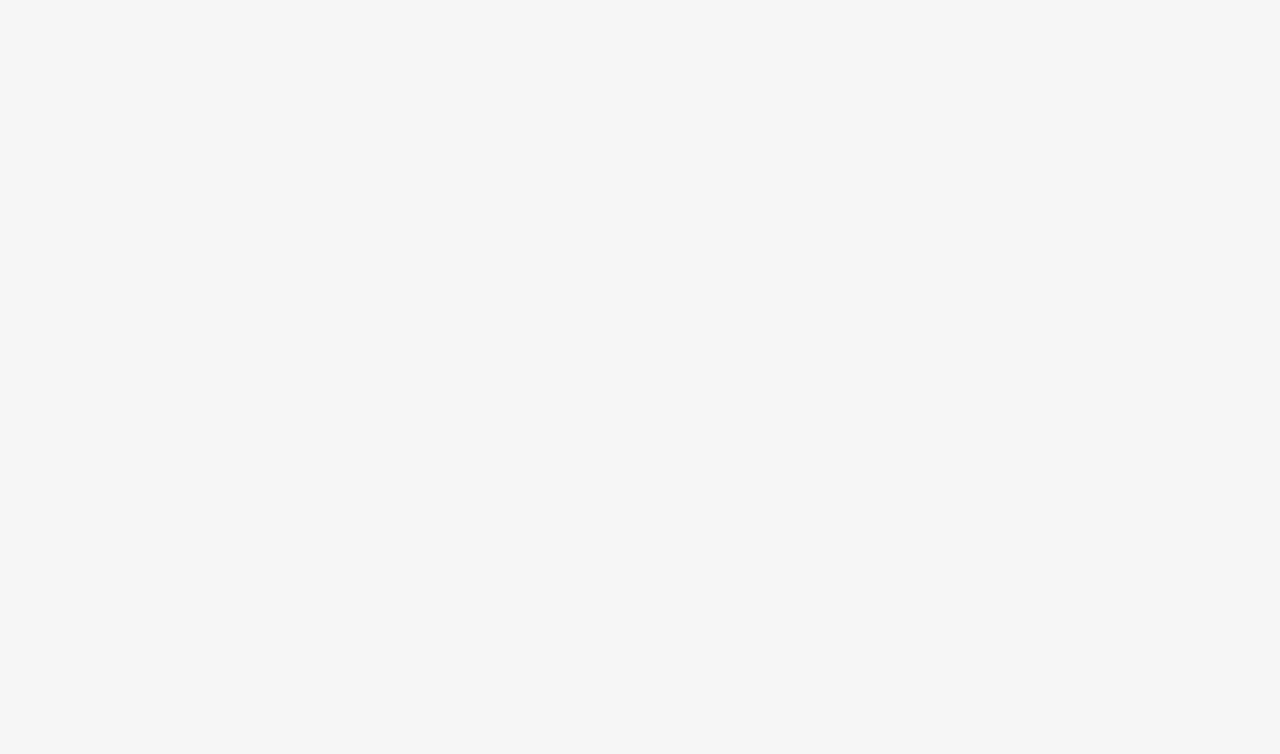
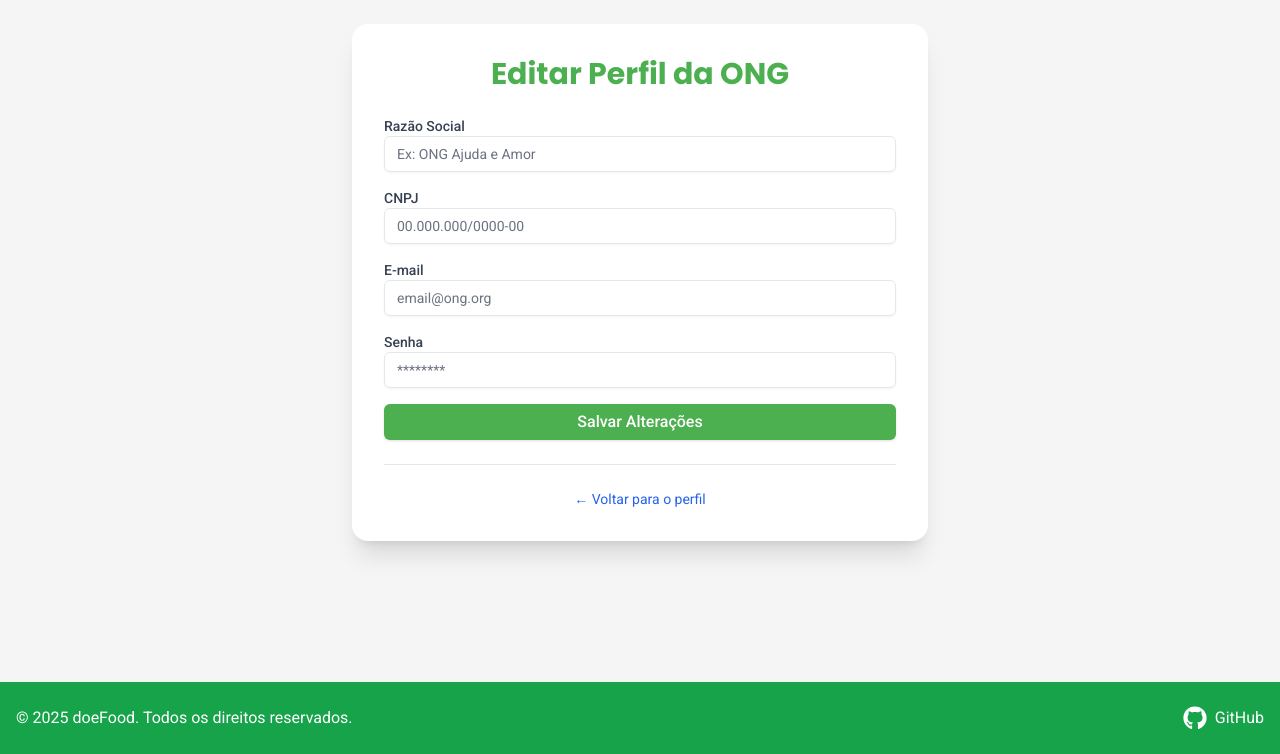
Before and after one commit to leoesilva/doefood-front, a React (Vite) app: page /ong/editar-perfil in a window 1280 px wide. Before the commit this address had no page. Shown: the part 118-872 px from the top of the page. Before the commit the page ends 800 px from the top, so only its background shows below. Built offline with nearby package versions, Linux system fonts and the light colour scheme.

Commit message:
fix: alteração acrescentando rotas das páginas da ONG

```diff
--- a/src/routes/RoutesConfig.tsx
+++ b/src/routes/RoutesConfig.tsx
@@ -5,6 +5,8 @@ import EsqueceuSenha from "@/pages/Autenticacao/EsqueceuSenha";
 import CriarConta from "@/pages/Autenticacao/CriarConta";
 import { HomeDoador } from "@/pages/Doador/HomeDoador";
 import { EditarPerfilDoador } from "@/pages/Doador/EditarPerfilDoador";
+import { HomeOng } from "@/pages/ong/HomeOng";
+import { EditarPerfilOng } from "@/pages/ong/EditarPerfilOng";
 
 const RoutesConfig = () => {
   return (
@@ -16,6 +18,8 @@ const RoutesConfig = () => {
 
       <Route path="/doador" element={<HomeDoador />} />
       <Route path="/doador/editar-perfil" element={<EditarPerfilDoador />} />
+      <Route path="/ong" element={<HomeOng />} />
+      <Route path="/ong/editar-perfil" element={<EditarPerfilOng />} />
     </Routes>
   );
 };
```
